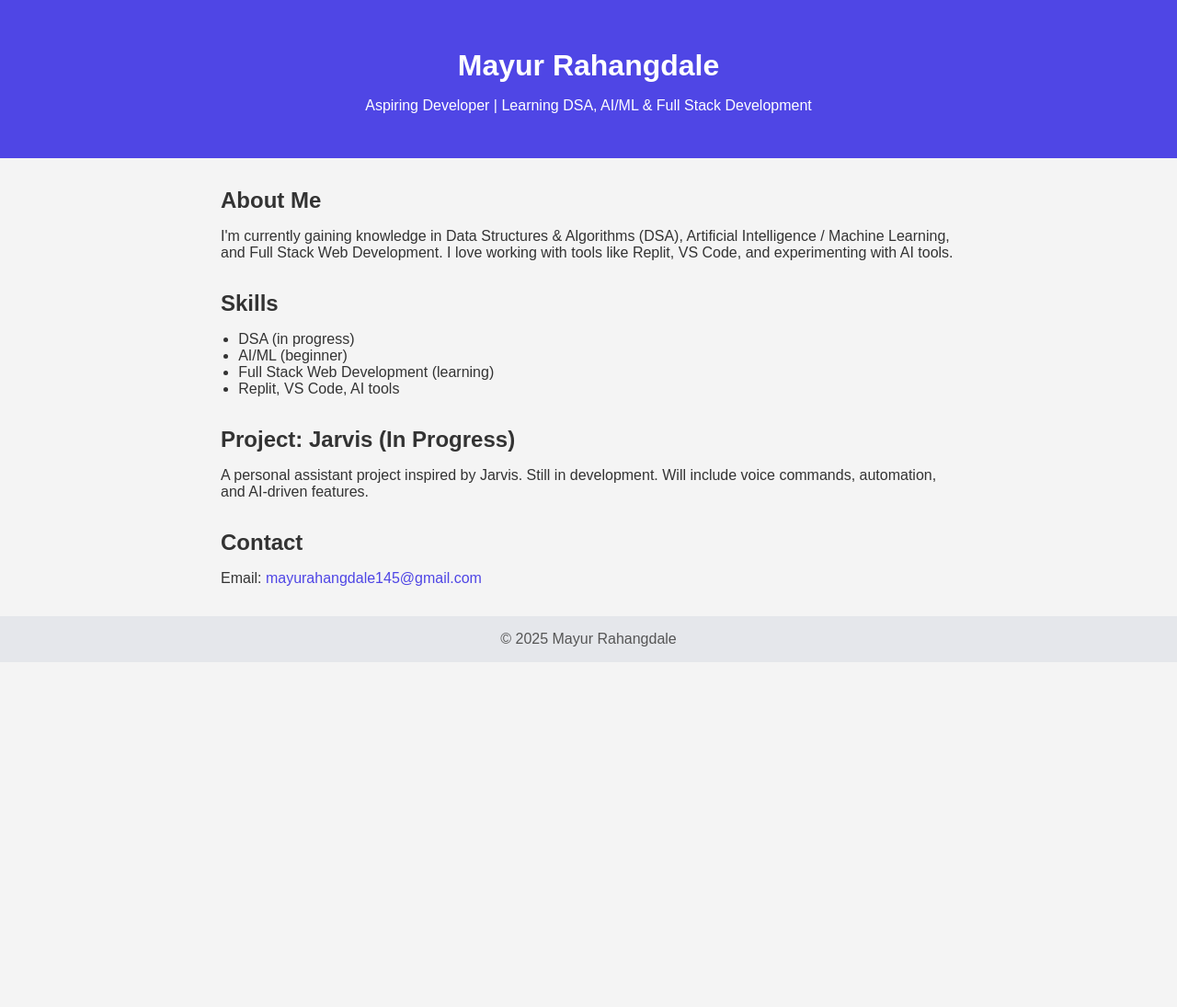
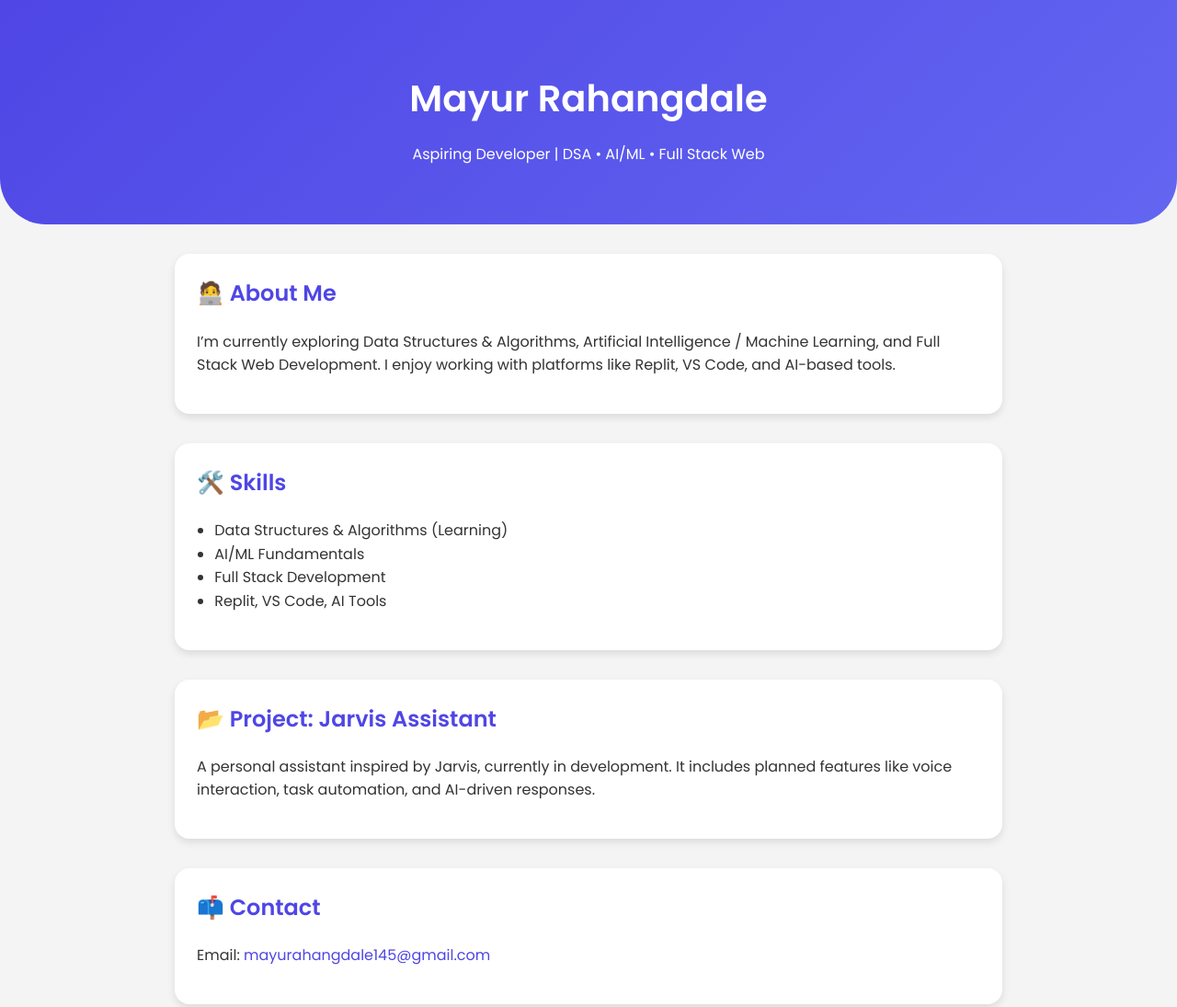
Before and after one commit to Mayur-Rahangdale245/Portfolio, a plain HTML site: page index.html in a window 1280 px wide. Shown: the top 1095 px of the page at 92% size. Before the commit the page ends 800 px from the top, so only its background shows below. Drawn offline with Linux system fonts and the light colour scheme.

Commit message:
Update index.html

```diff
--- a/index.html
+++ b/index.html
@@ -4,43 +4,80 @@
   <meta charset="UTF-8" />
   <meta name="viewport" content="width=device-width, initial-scale=1.0"/>
   <title>Mayur Rahangdale | Portfolio</title>
+  <link href="https://fonts.googleapis.com/css2?family=Poppins:wght@400;600&display=swap" rel="stylesheet">
   <style>
+    :root {
+      --primary-color: #4f46e5;
+      --bg-color: #f4f4f4;
+      --text-color: #333;
+      --card-bg: white;
+      --shadow: rgba(0, 0, 0, 0.1);
+    }
+
     body {
-      font-family: Arial, sans-serif;
+      font-family: 'Poppins', sans-serif;
       margin: 0;
       padding: 0;
-      background: #f4f4f4;
-      color: #333;
+      background: var(--bg-color);
+      color: var(--text-color);
+      line-height: 1.6;
     }
+
     header {
-      background: #4f46e5;
+      background: linear-gradient(135deg, #4f46e5, #6366f1);
       color: white;
-      padding: 2rem 1rem;
+      padding: 3rem 1rem;
       text-align: center;
+      border-bottom-left-radius: 50px;
+      border-bottom-right-radius: 50px;
     }
+
+    header h1 {
+      font-size: 2.5rem;
+      margin-bottom: 0.5rem;
+    }
+
     main {
-      max-width: 800px;
+      max-width: 900px;
       margin: 2rem auto;
       padding: 0 1rem;
     }
+
     section {
+      background: var(--card-bg);
       margin-bottom: 2rem;
+      padding: 1.5rem;
+      border-radius: 16px;
+      box-shadow: 0 4px 8px var(--shadow);
     }
-    h1, h2 {
-      margin-bottom: 1rem;
+
+    h2 {
+      margin-top: 0;
+      color: var(--primary-color);
     }
+
     ul {
       padding-left: 1.2rem;
     }
+
     a {
-      color: #4f46e5;
+      color: var(--primary-color);
       text-decoration: none;
     }
+
     footer {
       text-align: center;
       padding: 1rem;
-      background: #e5e7eb;
+      background: #e0e7ff;
       color: #555;
+      border-top-left-radius: 30px;
+      border-top-right-radius: 30px;
+    }
+
+    @media (max-width: 600px) {
+      header h1 {
+        font-size: 1.8rem;
+      }
     }
   </style>
 </head>
@@ -48,44 +85,45 @@
 
 <header>
   <h1>Mayur Rahangdale</h1>
-  <p>Aspiring Developer | Learning DSA, AI/ML & Full Stack Development</p>
+  <p>Aspiring Developer | DSA • AI/ML • Full Stack Web</p>
 </header>
 
 <main>
   <section>
-    <h2>About Me</h2>
+    <h2>🧑‍💻 About Me</h2>
     <p>
-      I'm currently gaining knowledge in Data Structures & Algorithms (DSA), Artificial Intelligence / Machine Learning,
-      and Full Stack Web Development. I love working with tools like Replit, VS Code, and experimenting with AI tools.
+      I’m currently exploring Data Structures & Algorithms, Artificial Intelligence / Machine Learning,
+      and Full Stack Web Development. I enjoy working with platforms like Replit, VS Code, and AI-based tools.
     </p>
   </section>
 
   <section>
-    <h2>Skills</h2>
+    <h2>🛠️ Skills</h2>
     <ul>
-      <li>DSA (in progress)</li>
-      <li>AI/ML (beginner)</li>
-      <li>Full Stack Web Development (learning)</li>
-      <li>Replit, VS Code, AI tools</li>
+      <li>Data Structures & Algorithms (Learning)</li>
+      <li>AI/ML Fundamentals</li>
+      <li>Full Stack Development</li>
+      <li>Replit, VS Code, AI Tools</li>
     </ul>
   </section>
 
   <section>
-    <h2>Project: Jarvis (In Progress)</h2>
+    <h2>📂 Project: Jarvis Assistant</h2>
     <p>
-      A personal assistant project inspired by Jarvis. Still in development. Will include voice commands, automation, and AI-driven features.
+      A personal assistant inspired by Jarvis, currently in development. It includes planned features like voice interaction,
+      task automation, and AI-driven responses.
     </p>
   </section>
 
   <section>
-    <h2>Contact</h2>
+    <h2>📫 Contact</h2>
     <p>Email: <a href="mailto:mayurahangdale145@gmail.com">mayurahangdale145@gmail.com</a></p>
   </section>
 </main>
 
 <footer>
-  &copy; 2025 Mayur Rahangdale
+  &copy; 2025 Mayur Rahangdal
 </footer>
 
 </body>
-    </html>
+</html>
```
